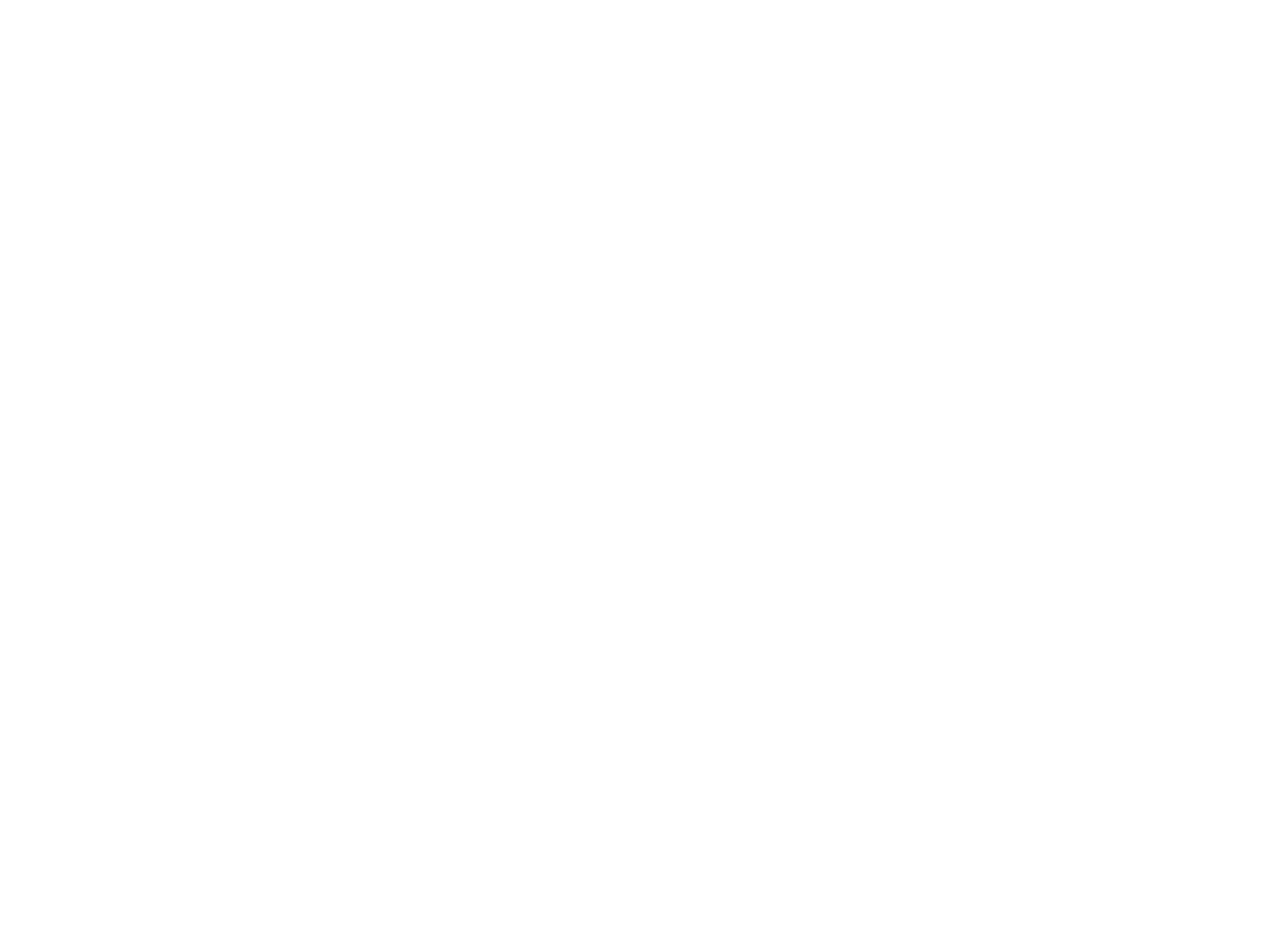
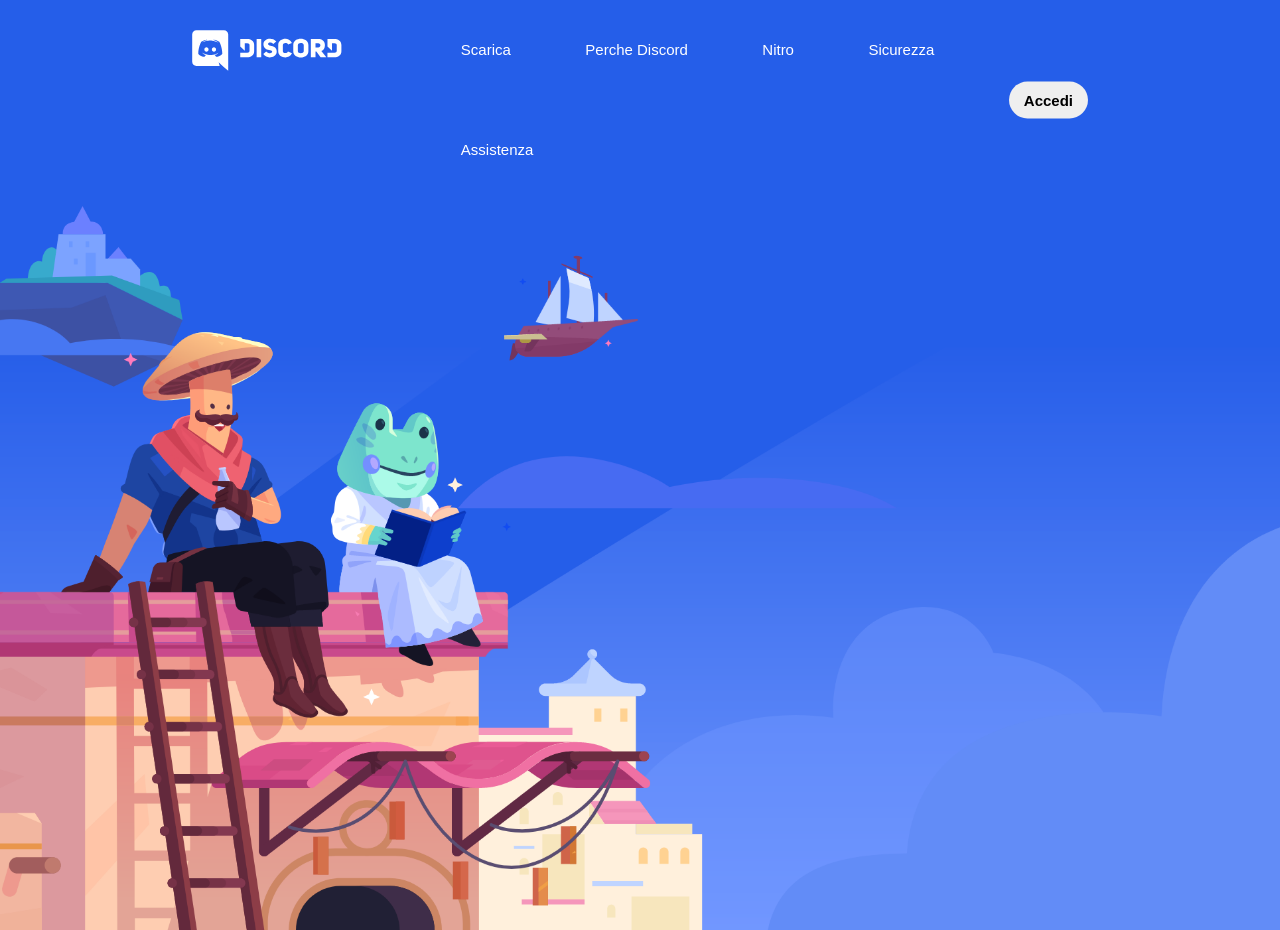
Before and after one commit to FedericoTrimarco/htmlcss-discord, a plain HTML site: page index.html in a window 1280 px wide. Before the commit the page ends 800 px from the top, so only its background shows below. Drawn offline with Linux system fonts and the light colour scheme.

Commit message:
add header

```diff
--- a/css/styale.css
+++ /dev/null
@@ -1,7 +0,0 @@
-            /* GENERAL STYLE */
-*{
-    margin: 0;
-    padding: 0;
-    box-sizing: border-box;
-    font-family: sans-serif;
-}
--- /dev/null
+++ b/css/style.css
@@ -0,0 +1,77 @@
+            /* GENERAL STYLE */
+*{
+    margin: 0;
+    padding: 0;
+    box-sizing: border-box;
+    font-family: sans-serif;
+}
+/* UTILITIES */
+.container{
+    height: 830px;
+}
+.contained{
+    width: 70%;
+    margin: auto;
+    height: 100px;
+}
+.link-underline:hover{
+    text-decoration: underline;
+}
+.button{
+    padding: 10px 15px;
+    border-radius: 20px;
+    border: none;
+    font-weight: bold;
+}
+.button.small{
+    position: absolute;
+    right: 0;
+    top: 50%;
+    transform: translateY(-50%);
+}
+.clearfix::after{
+    clear: both;
+    content: '';
+    display: table;
+}
+/* HEADER */
+header{
+    height: 100px;
+    background-color: #255ee9;
+}
+header .logo{
+    width: 30%;
+    height: 100px;
+    line-height: 100px;
+    display: inline-block;
+}
+.logo-img{
+    width: 150px;
+    vertical-align: middle;
+}
+header .nav-menu{
+    float: right;
+    width: 70%;
+    line-height: 100px;
+}
+header .nav-menu li{
+    display: inline-block;
+    margin-right: 70px;
+}
+header .nav-menu li a{
+    text-decoration: none;
+    color: white;
+    font-size: 15px;
+}
+.nav-menu{
+    position: relative;
+}
+.button.small a{
+    text-decoration: none;
+    font-size: 15px;
+    color: black;
+}
+.container.jumbo{
+    background-image: url(../img/jumbo.png);
+    background-size: cover;
+}
--- a/index.html
+++ b/index.html
@@ -1,12 +1,46 @@
 <!DOCTYPE html>
 <html lang="en">
 <head>
-    <meta charset="UTF-8">
-    <meta http-equiv="X-UA-Compatible" content="IE=edge">
-    <meta name="viewport" content="width=device-width, initial-scale=1.0">
-    <title>DISCORD</title>
+   <meta charset="UTF-8">
+   <meta http-equiv="X-UA-Compatible" content="IE=edge">
+   <meta name="viewport" content="width=device-width, initial-scale=1.0">
+   <link rel="stylesheet" href="./css/style.css">
+   <title>DISCORD</title>
 </head>
 <body>
+        <!-- HEADER -->
+        <header>
+           <section class="contained clearfix">
+              <div class="logo">
+                 <img class="logo-img" src="./img/logo.svg" alt="logo">
+               </div>
+               <nav class="nav-menu">
+                  <ul>
+                     <li>
+                        <a class="link-underline" href="#">Scarica</a>
+                     </li>
+                     <li>
+                        <a class="link-underline" href="#">Perche Discord</a>
+                     </li>
+                     <li>
+                        <a class="link-underline" href="#">Nitro</a>
+                     </li>
+                     <li>
+                        <a class="link-underline" href="#">Sicurezza</a>
+                     </li>
+                     <li>
+                        <a class="link-underline" href="#">Assistenza</a>
+                     </li>
+                     <button class="button small">
+                        <a href="#">Accedi</a>
+                     </button>
+                  </ul>
+           </section>
+        </header>
+                      <!-- FIRST CONTAINER -->
+        <section class="container jumbo">
+
+        </section>
 
 </body>
 </html>
```
